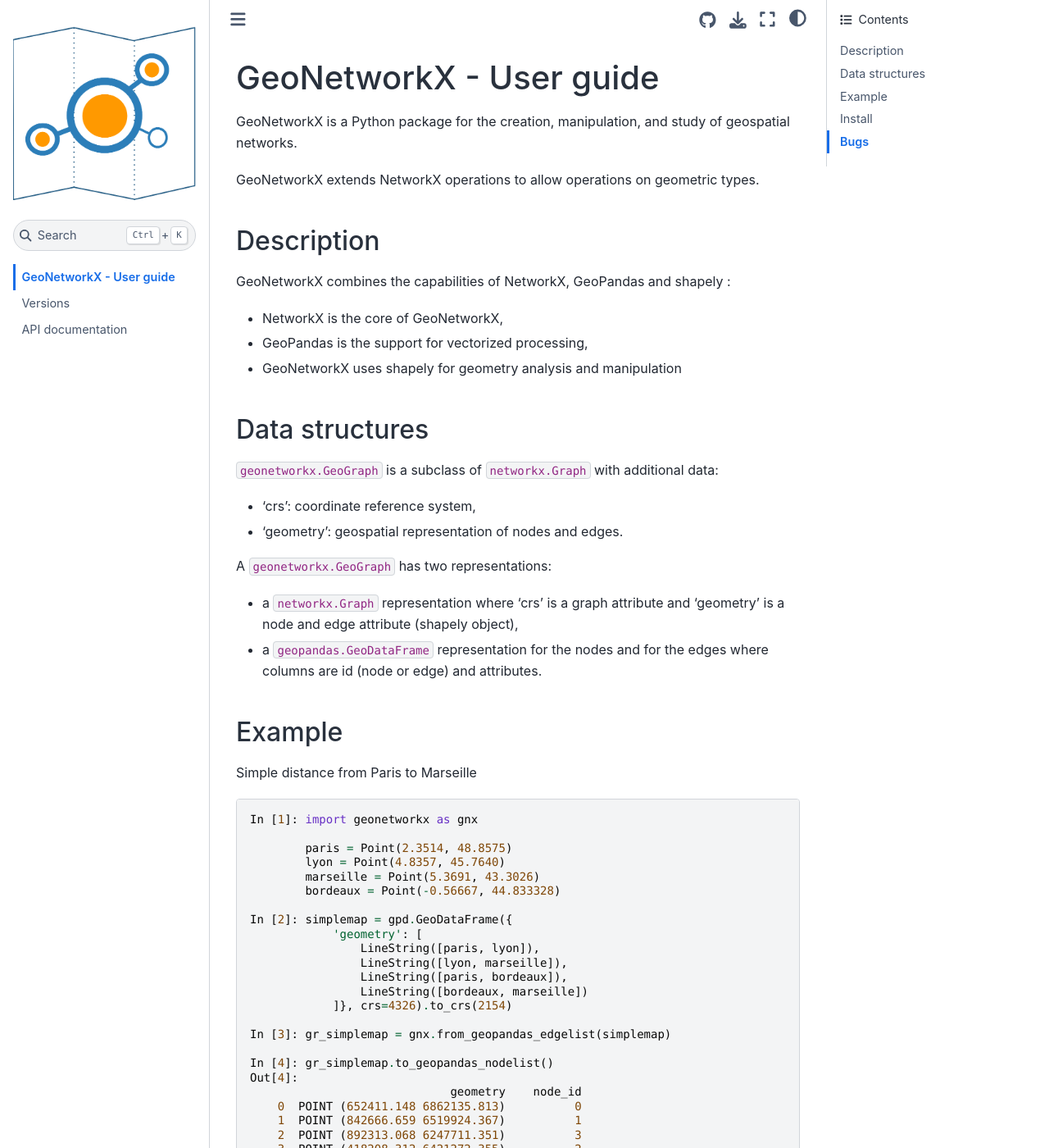
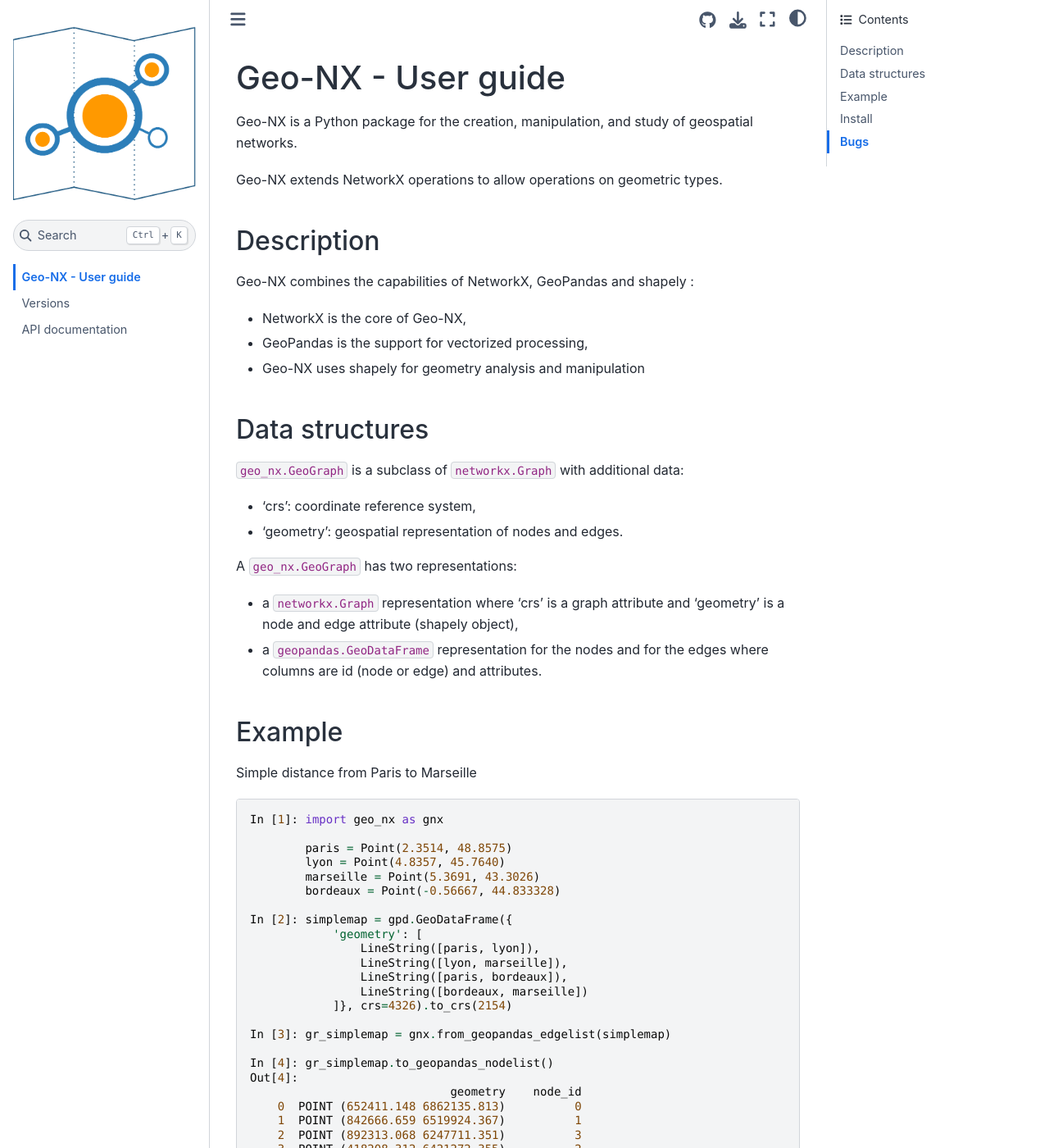
Before and after one commit to loco-philippe/geonetworkx, a Jupyter Book: the page built from docs/intro.md, in a window 1280 px wide and 1400 px high. Shown: the whole window at 82% size. Built offline with Jupyter Book 1.0.4 settings and Sphinx 7.4.7 and the Sphinx Book theme 1.1.4, drawn with Linux system fonts in a browser that asks for light colours; some of the changed text lies outside the part shown.

````diff
--- a/docs/_config.yml
+++ b/docs/_config.yml
@@ -2,8 +2,8 @@
 # Learn more at https://jupyterbook.org/customize/config.html
 
 title: User guide
-author: GeoNetworkX Community - V0.0.1
-logo: ./geonetworkx.png
+author: Geo-NX Community - V0.0.1
+logo: ./geo_nx.png
 
 # Force re-execution of notebooks on each build.
 # See https://jupyterbook.org/content/execute.html
@@ -42,4 +42,4 @@ sphinx:
   - 'autoapi.extension'
   config:
     autosummary_generate: True
-    autoapi_dirs: ['../geonetworkx']
+    autoapi_dirs: ['../geo_nx']
--- a/docs/intro.md
+++ b/docs/intro.md
@@ -1,25 +1,25 @@
-# GeoNetworkX - User guide
+# Geo-NX - User guide
 
-GeoNetworkX is a Python package for the creation, manipulation, and study of geospatial networks.
+Geo-NX is a Python package for the creation, manipulation, and study of geospatial networks.
 
-GeoNetworkX extends NetworkX operations to allow operations on geometric types.
+Geo-NX extends NetworkX operations to allow operations on geometric types.
 
 ## Description
 
-GeoNetworkX combines the capabilities of NetworkX, GeoPandas and shapely :
+Geo-NX combines the capabilities of NetworkX, GeoPandas and shapely :
 
-- NetworkX is the core of GeoNetworkX,
+- NetworkX is the core of Geo-NX,
 - GeoPandas is the support for vectorized processing,
-- GeoNetworkX uses shapely for geometry analysis and manipulation
+- Geo-NX uses shapely for geometry analysis and manipulation
 
 ## Data structures
 
-`geonetworkx.GeoGraph` is a subclass of `networkx.Graph` with additional data:
+`geo_nx.GeoGraph` is a subclass of `networkx.Graph` with additional data:
 
 - 'crs': coordinate reference system,
 - 'geometry': geospatial representation of nodes and edges.
 
-A `geonetworkx.GeoGraph` has two representations:
+A `geo_nx.GeoGraph` has two representations:
 
 - a `networkx.Graph` representation where 'crs' is a graph attribute and 'geometry'
 is a node and edge attribute (shapely object),
@@ -30,7 +30,7 @@ is a node and edge attribute (shapely object),
 Simple distance from Paris to Marseille
 
 ```python
-In [1]: import geonetworkx as gnx
+In [1]: import geo_nx as gnx
 
         paris = Point(2.3514, 48.8575)
         lyon = Point(4.8357, 45.7640)
@@ -66,15 +66,15 @@ Out[6]: 668246.1446978811
 
 ## Install
 
-Install the latest released version of GeoNetworkX:
+Install the latest released version of Geo-NX:
 
 ```shell
-pip install geonetworkx
+pip install geo_nx
 ```
 
 ## Bugs
 
-Please report any bugs that you find [here](https://github.com/loco-labs/geonetworkx/issues).
+Please report any bugs that you find [here](https://github.com/loco-labs/geo_nx/issues).
 Or, even better, fork the repository on GitHub and create a pull request (PR).
 
 ```{tableofcontents}
````
Also changed, not shown: README.md (+14 -14 lines), docs/api.rst (+4 -4 lines), setup.py (+5 -5 lines), docs/geo_nx.png (renamed from docs/geonetworkx.png), docs/geo_nx.svg (renamed from docs/geonetworkx.svg).
